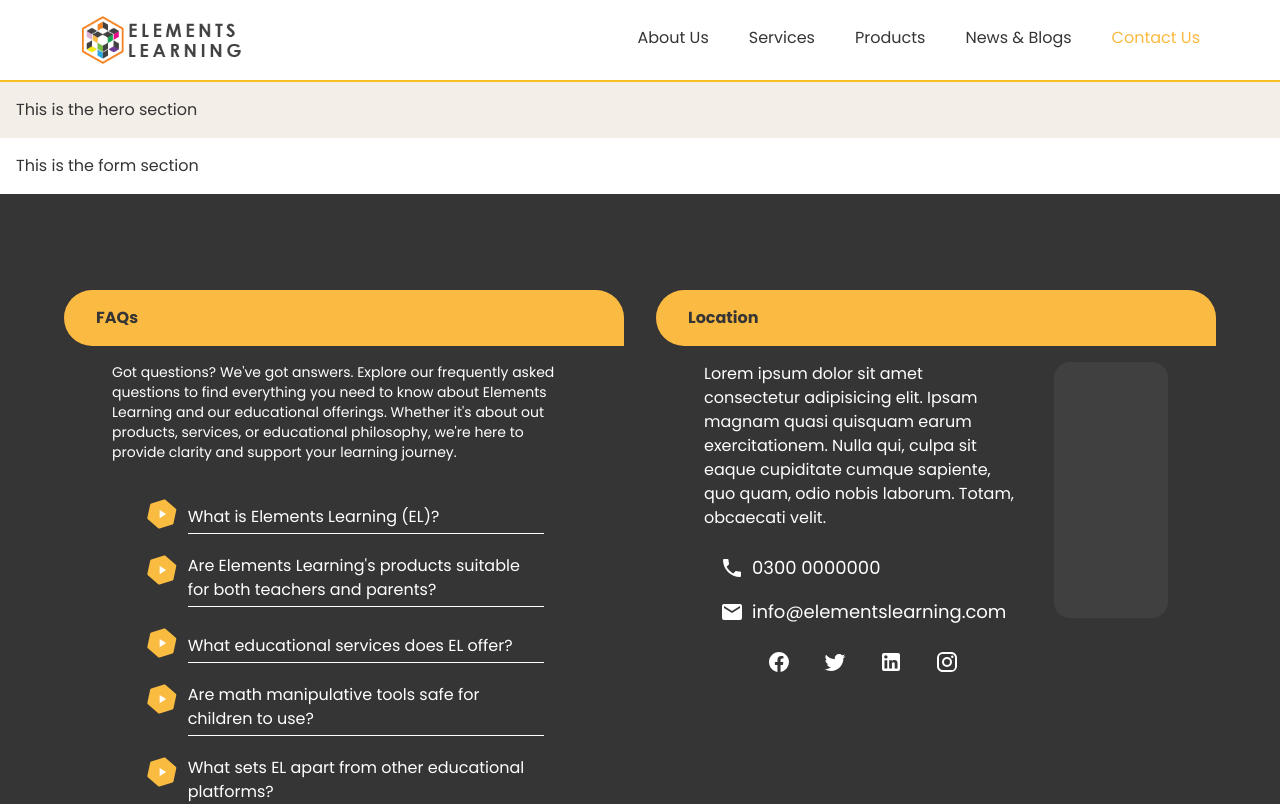
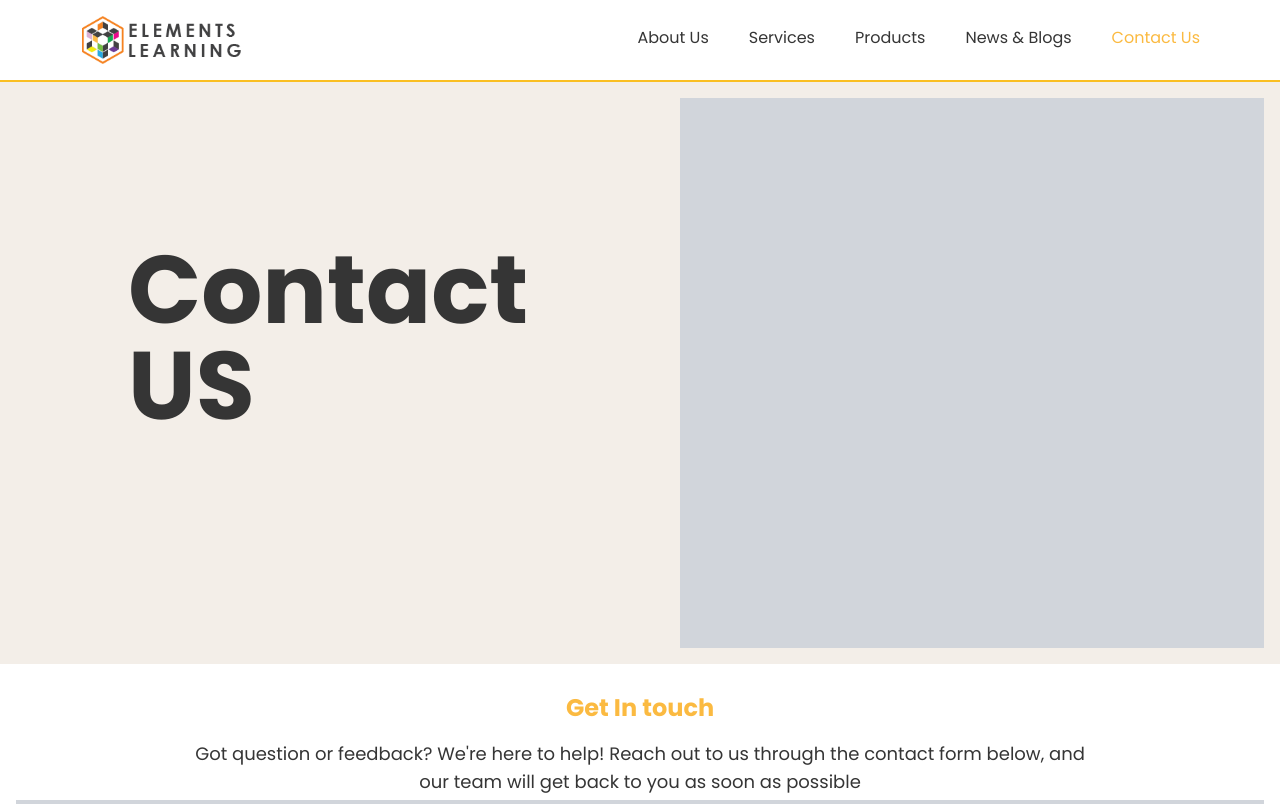
Before and after one commit to TahaShah141/elements-learning, a React (Vite) app: page /contact in a window 1280 px wide. Shown: the top 804 px of the page. Built offline with nearby package versions, Linux system fonts and the light colour scheme.

Commit message:
Contact before form

```diff
--- a/src/Pages/ContactPage.jsx
+++ b/src/Pages/ContactPage.jsx
@@ -2,12 +2,17 @@ import { Footer } from "../components/Footer"
 
 export const ContactPage = () => {
   return (
-    <div className="flex flex-col">
+    <div className="flex flex-col grid-cols-2">
       <section className="bg-[#F3EEE8] w-full p-4">
-        This is the hero section
+        <div className="flex grid-cols-1">
+          <h1 className="text-8xl font-bold py-36 px-28">Contact <br /> US </h1>
+          <div className="bg-gray-300 w-[600px] h-[550px] ml-10"></div>
+        </div>
       </section>
-      <section className="w-full p-4">
-        This is the form section
+      <section className="w-full p-4 ">
+        <h1 className="text-center text-2xl p-3 font-bold text-[#FBBA41]">Get In touch</h1>
+        <p className="text-center text-lg px-44 py-1">Got question or feedback? We're here to help! Reach out to us through the contact form below, and our team will get back to you as soon as possible</p>
+        <div className="bg-gray-300 w-full h-96 p-32"></div>
       </section>
       <Footer />
     </div>
```
